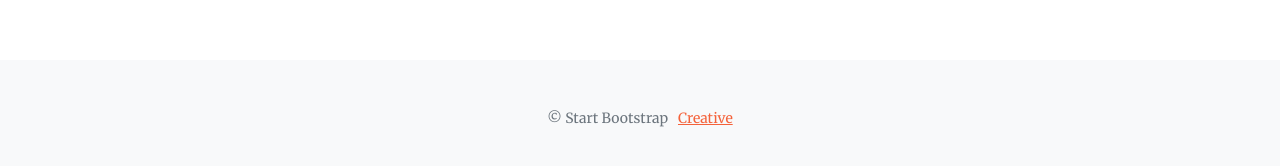
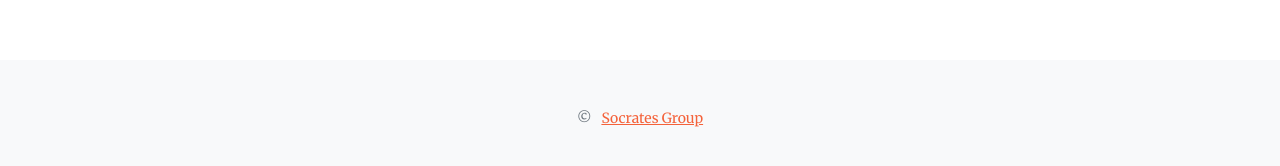
Before and after one commit to SocratesGroup/SocratesGroup.github.io, a Jekyll site: the page built from index.md, in a window 1280 px wide and 900 px high, scrolled down 4917 px. Shown: the part 723-889 px from the top of the window. Built offline with Jekyll 4.4.1, drawn with Linux system fonts in a browser that asks for light colours; comment, search, counter and statistics services are not loaded.

Commit message:
Update footer.yml

```diff
--- a/_data/footer.yml
+++ b/_data/footer.yml
@@ -1,5 +1,5 @@
-copyright: '&copy; Start Bootstrap'
+copyright: '&copy;'
 links:
-  - text: Creative
-    url: 'https://startbootstrap.com/themes/creative/'
+  - text: Socrates Group
+    url: 'https://socratesgroup.github.io/'
     new_window: true
```
